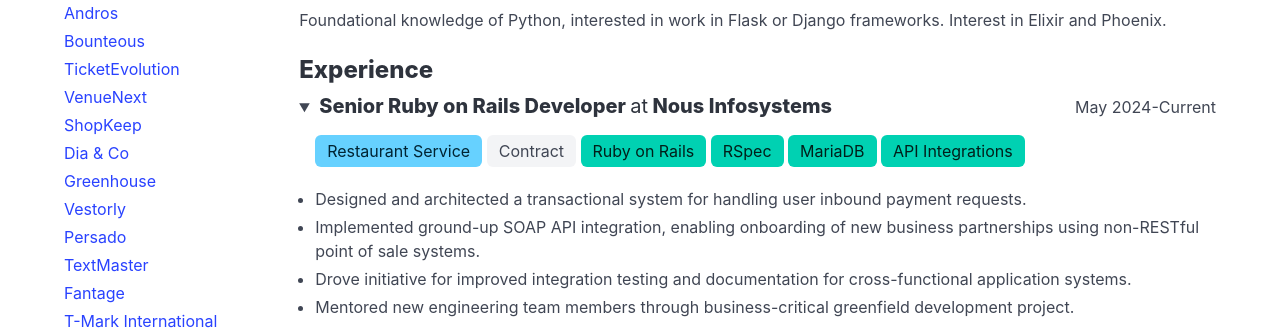
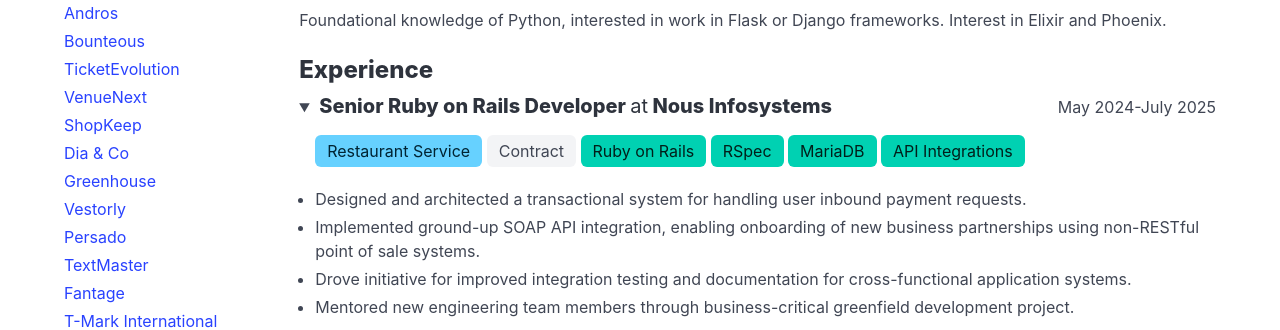
Before and after one commit to sleepingkingstudios/sleepingkingstudios.github.io, a Jekyll site: the page built from resume.md, in a window 1280 px wide and 900 px high, scrolled down 1595 px. Shown: the part 163-493 px from the top of the window. Built offline with Jekyll 4.4.1, drawn with Linux system fonts in a browser that asks for light colours.

Commit message:
Update Resume.
- Update Ruby version to 3.3.9.

```diff
--- a/Gemfile
+++ b/Gemfile
@@ -10,4 +10,4 @@
 # Use Webrick as local content server.
 gem 'webrick', '~> 1.9'
 
-ruby '3.3.8'
+ruby '3.3.9'
--- a/resume.md
+++ b/resume.md
@@ -172,7 +172,7 @@
         </h2>
       </div>
       <div class="column is-one-quarter has-text-right-tablet">
-        May&nbsp;2024-Current
+        May&nbsp;2024-July&nbsp;2025
       </div>
     </div>
   </summary>
```
Also changed, not shown: Gemfile.lock.
